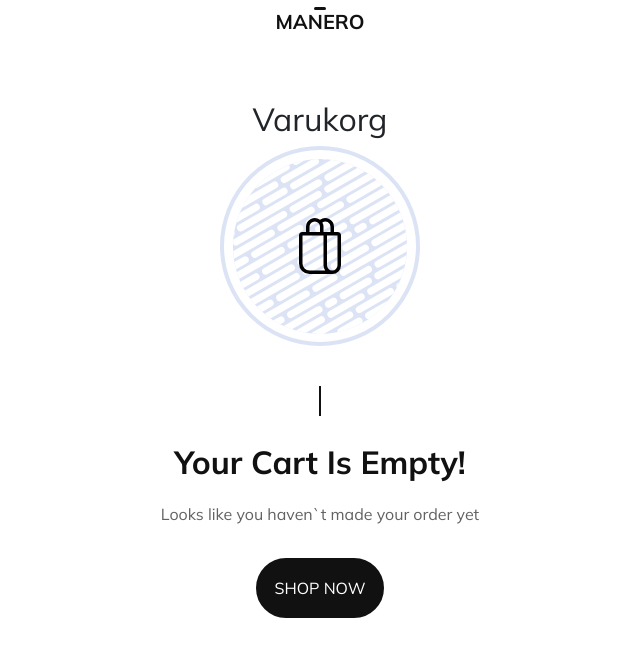
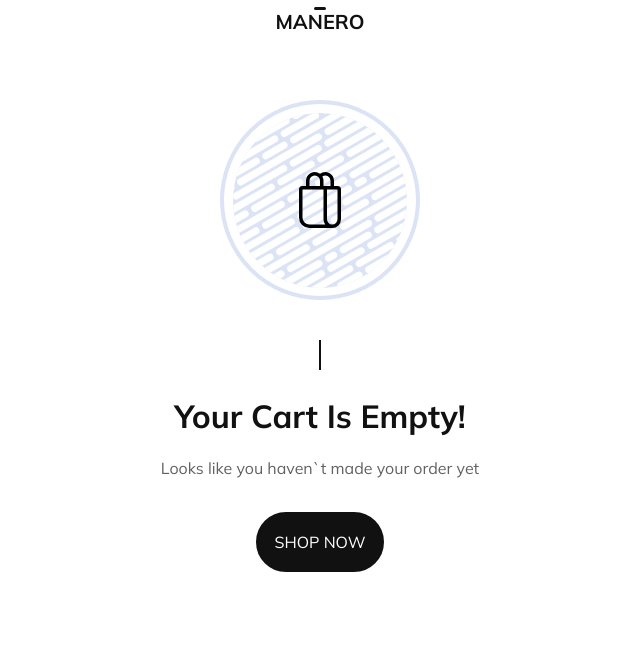
Before and after one commit to OzAlbayrak/Manero_Frontend, a React (Create React App) app in the folder manero/: page /CartView in a window 1280 px wide. Shown: the top 656 px of the page, without its empty margins (320-960 px from the left). Built offline with nearby package versions, Linux system fonts and the light colour scheme; some icons are missing.

Commit message:
Added OrderView, redirected CartView to Orderview

```diff
--- a/manero/src/App.js
+++ b/manero/src/App.js
@@ -16,6 +16,7 @@ import WishlistView from './Views/WishlistView';
 import PromocodesView from './Views/PromocodesView';
 import BestSellerView from './Views/BestSellerView';
 import SearchView from './Views/SearchView';
+import OrderView from './Views/OrderView';
 
 function App() {
 	return (
@@ -38,6 +39,7 @@ function App() {
 					<Route path='/CartView' element={<CartView />} />
 					<Route path='/Wishlist' element={<WishlistView />} />
 					<Route path='/Promo' element={<PromocodesView />} />
+					<Route path='/OrderView' element={<OrderView />} />
 				</Routes>
 			</Router>
 		</div>
--- a/manero/src/Views/CartView.js
+++ b/manero/src/Views/CartView.js
@@ -20,17 +20,15 @@ export const CartView = () => {
   }, [items])
 
   return (
+    <div>
+    {
+      items.length !== 0
+      ?
+        window.location.replace('/OrderView')
+      :
       <div className='container d-flex flex-column'>
         <Header title={"MANERO"} hasSideIcon={true} isMenu={true} hasCart={true}/>
 
-        <Cart/>
-
-
-          <div>
-
-            {
-              items.length === 0
-              ?
         <div className='text-center'>
         <img className='mx-auto' src={Image}/>
         <br></br>
@@ -41,7 +39,19 @@ export const CartView = () => {
           <p className='mx-auto text-light-color'>Looks like you haven`t made your order yet</p>
         </div>
         </div>
-              :
+
+        <div className='mx-auto'>
+        <NavLink to='/'>
+          <button className='btn rounded-pill my-3 custom-btn'>
+            SHOP NOW
+          </button>
+        </NavLink>
+        </div>
+
+        <MenuLinkIcons/>
+
+      </div>
+      /*
       items.map(item => (
         <div key={item.id}>
           <div>
@@ -56,20 +66,8 @@ export const CartView = () => {
         </div>
 
       ))
+      */
     }
-
-          </div>
-
-          <div className='mx-auto'>
-          <NavLink to='/'>
-            <button className='btn rounded-pill my-3 custom-btn'>
-              SHOP NOW
-            </button>
-          </NavLink>
-          </div>
-
-          <MenuLinkIcons/>
-
     </div>
   )
 }
--- /dev/null
+++ b/manero/src/Views/OrderView.js
@@ -0,0 +1,9 @@
+import React from 'react'
+
+const OrderView = () => {
+  return (
+    <div>OrderView</div>
+  )
+}
+
+export default OrderView
```
Lines whose indentation alone changed are shown as unchanged.
